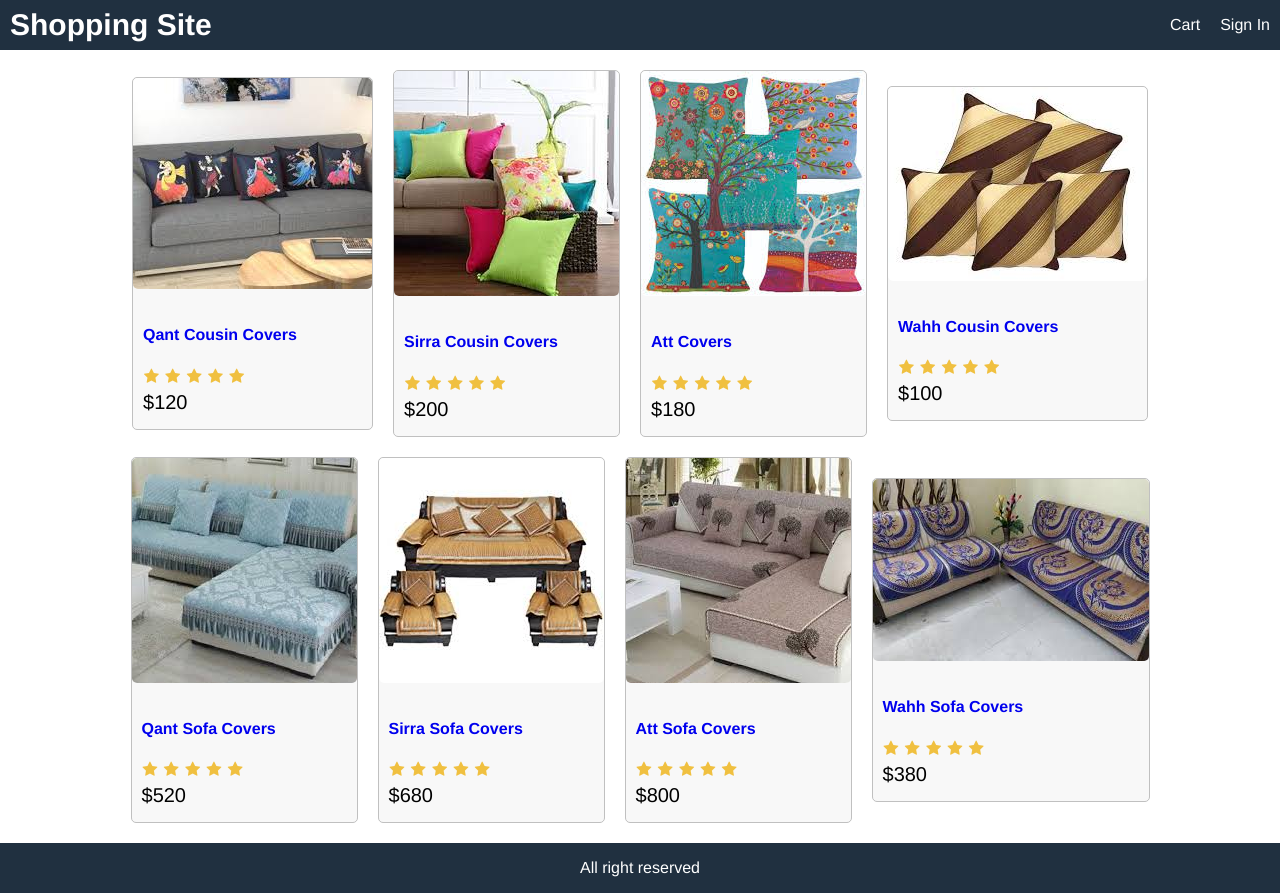
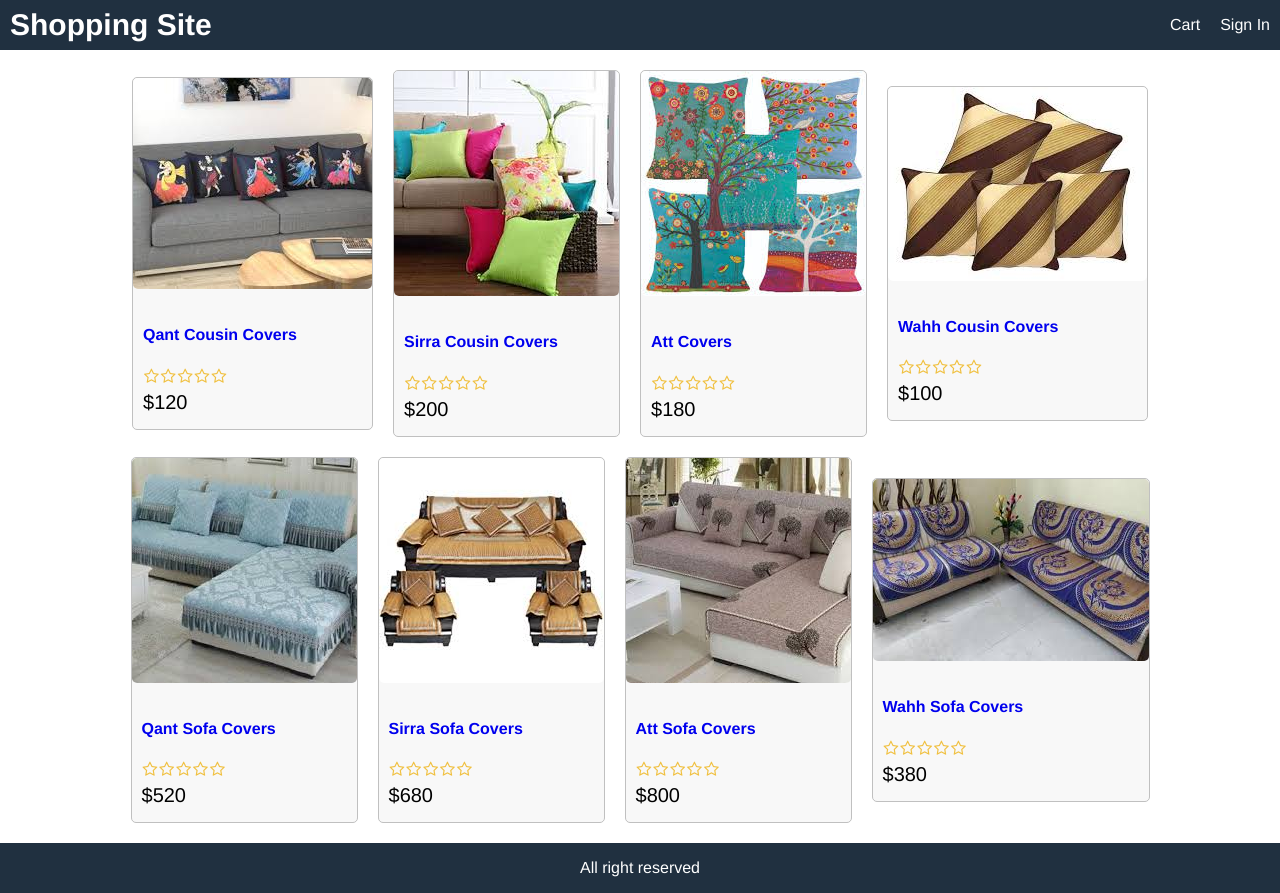
Before and after one commit to Gagandeep-Kaur-01/Shopping_Cart, a React (Create React App) app in the folder frontend/: page / in a window 1280 px wide. Built offline with nearby package versions, Linux system fonts and the light colour scheme.

Commit message:
used rating component inside product

```diff
--- a/frontend/src/components/Products.js
+++ b/frontend/src/components/Products.js
@@ -1,6 +1,7 @@
 import React from 'react';
 import data from '../data'
 import './Products.css'
+import Rating from './Rating';
 
 function Product() {
 
@@ -34,13 +35,9 @@ function Product() {
                         <a href={`/product/${product._id}`}>
                           <h2>{product.name}</h2>
                         </a>
-                        <div className="rating">
-                          <span> <i className="fa fa-star"></i> </span>
-                          <span> <i className="fa fa-star"></i> </span>
-                          <span> <i className="fa fa-star"></i> </span>
-                          <span> <i className="fa fa-star"></i> </span>
-                          <span> <i className="fa fa-star"></i> </span>
-                        </div>
+
+                        <Rating />
+
                         <div className="price">${product.price}</div>
                       </div>
                     </div>
```
